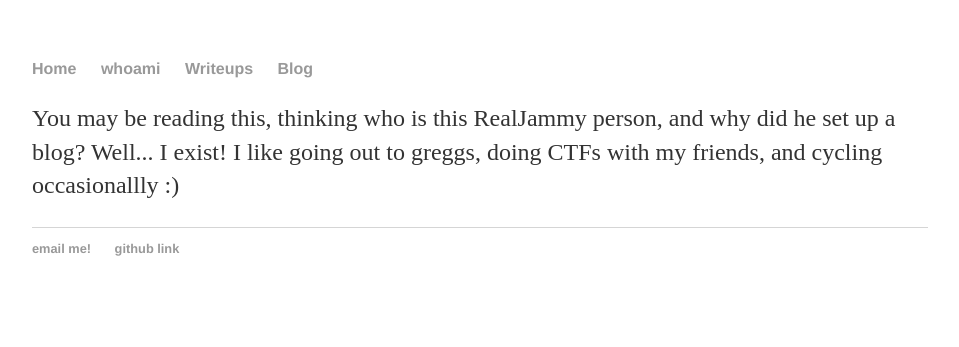
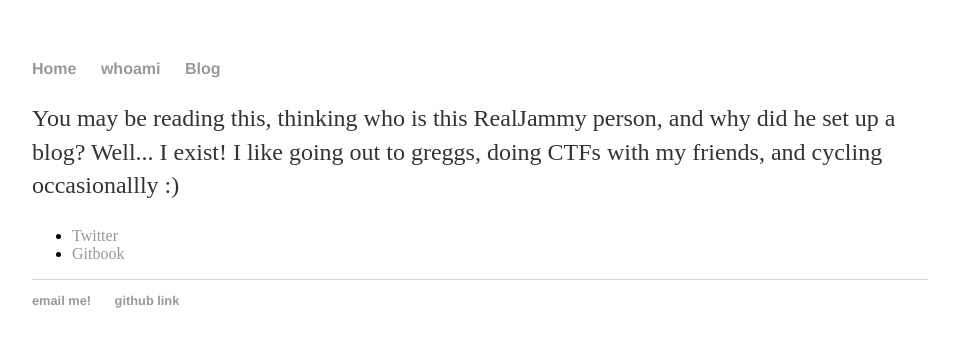
Before and after one commit to RealJammy/RealJammy.github.io, a Jekyll site: the page built from whoami/index.html, in a window 1280 px wide. Shown: the top 347 px of the page, without its empty margins (160-1119 px from the left). Built offline with Jekyll 4.4.1, drawn with Linux system fonts in a browser that asks for light colours; Markdown is read by kramdown in place of the engine named in the settings.

Commit message:
fleshing out the site a bit

```diff
--- a/_layouts/default.html
+++ b/_layouts/default.html
@@ -10,7 +10,6 @@
 	    		<ul>
 	        		<li><a href="/">Home</a></li>
 		        	<li><a href="/whoami">whoami</a></li>
-	        		<li><a href="/writeups">Writeups</a></li>
 	        		<li><a href="/blog">Blog</a></li>
 	    		</ul>
 			</nav>
--- a/whoami/index.html
+++ b/whoami/index.html
@@ -1,6 +1,12 @@
 ---
 layout: default
-title: JamSec Blog
+title: Who Am I?
 ---
+<p> You may be reading this, thinking who is this RealJammy person, and why did he set up a blog? Well... I exist! I like going out to greggs, doing CTFs with my friends, and cycling occasionallly :) </p>
 
-<p> You may be reading this, thinking who is this RealJammy person, and why did he set up a blog? Well... I exist! I like going out to greggs, doing CTFs with my friends, and cycling occasionallly :) </p>
+<body>
+<ul>
+  <li><a href="https://twitter.com/CaptureTheJam">Twitter</a></li>
+  <li><a href="https://jammy.gitbook.io/jammy-ramblings-and-notes/">Gitbook</a></li>
+</ul>
+</body>
```
